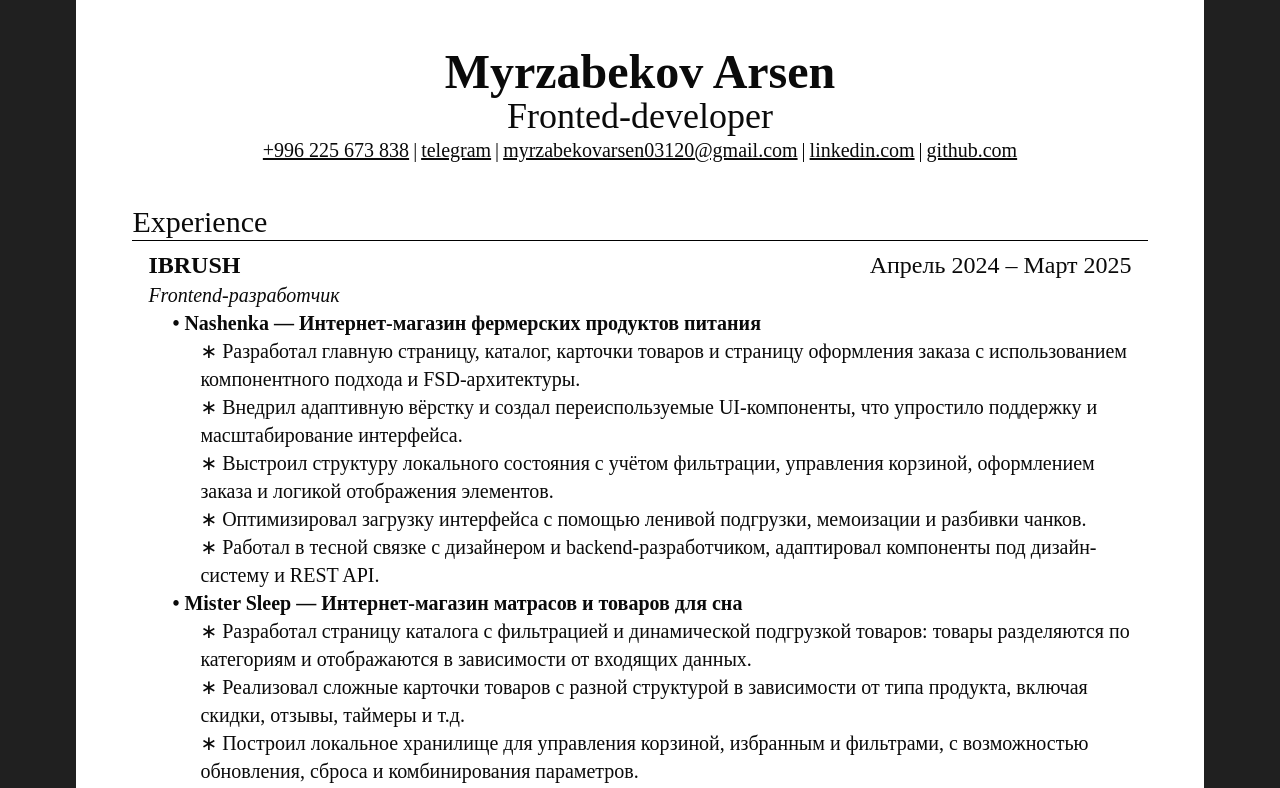
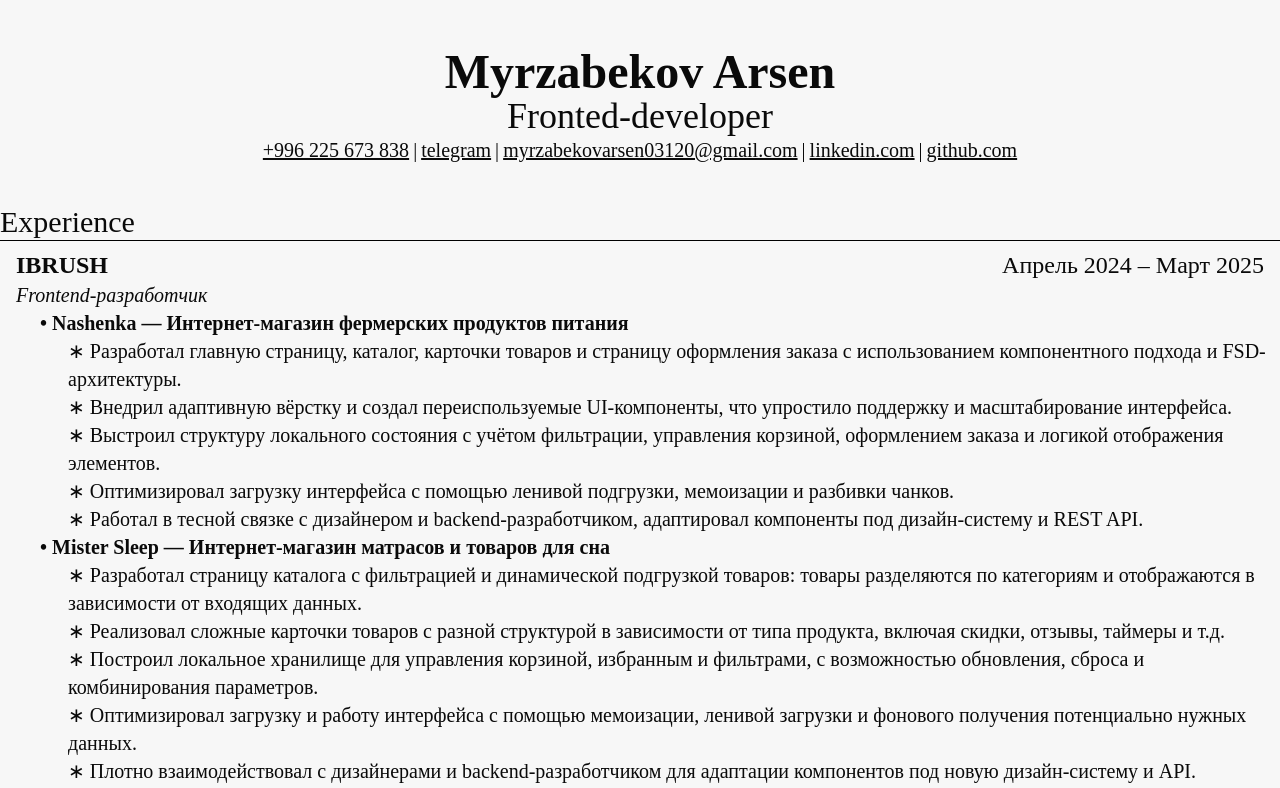
Before and after one commit to Arsen0312/test, a Next.js app: page / in a window 1280 px wide. Shown: the top 788 px of the page. Built offline with nearby package versions, Linux system fonts and the light colour scheme.

Commit message:
адаптировал сайт под создание pdf документа

```diff
--- a/app/layout.tsx
+++ b/app/layout.tsx
@@ -13,7 +13,7 @@ const geistMono = Geist_Mono({
 });
 
 export const metadata: Metadata = {
-  title: "resume",
+  title: "",
   description: "Generated by create next app",
 };
 
@@ -30,7 +30,6 @@ export default function RootLayout({
     <html lang="en" className="h-full">
     <body
         className={`${geistSans.variable} ${geistMono.variable} antialiased h-full`}
-        style={{ background: "#202020" }}
       >
           {children}
       </body>
--- a/app/page.tsx
+++ b/app/page.tsx
@@ -1,7 +1,6 @@
 const Page = () => {
     return (
-        <main className="w-full max-w-[1128px] mx-auto" style={{backgroundColor: "white"}}>
-            <div className="font-sans w-[90%] mx-auto ">
+        <main className="w-full mx-auto">
                 <section className="flex flex-col items-center justify-center pt-12 mb-10">
                     <h1 className="text-5xl font-bold">
                         Myrzabekov Arsen
@@ -150,7 +149,6 @@ const Page = () => {
                         </div>
                     </div>
                 </section>
-            </div>
         </main>
     );
 };
```
